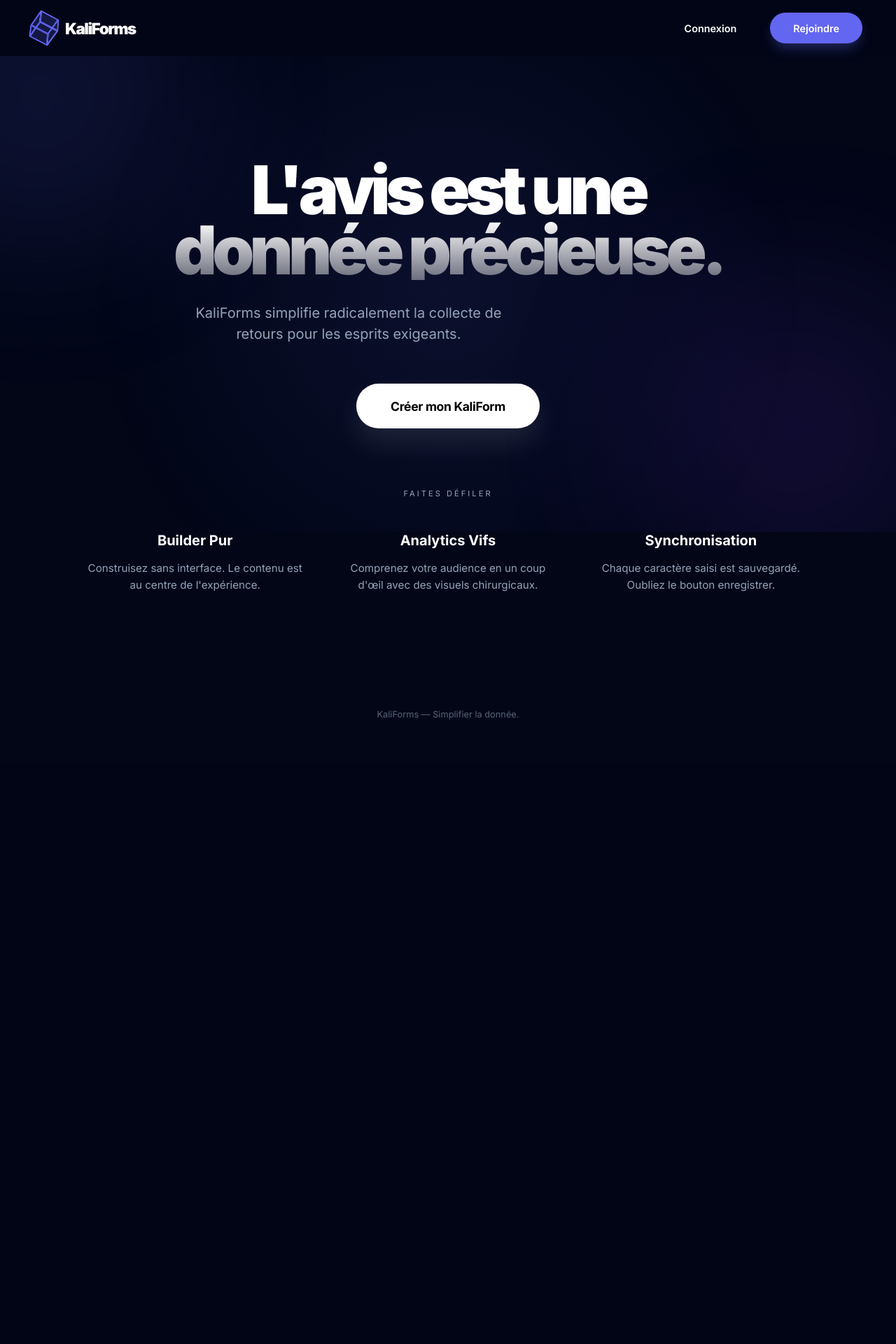
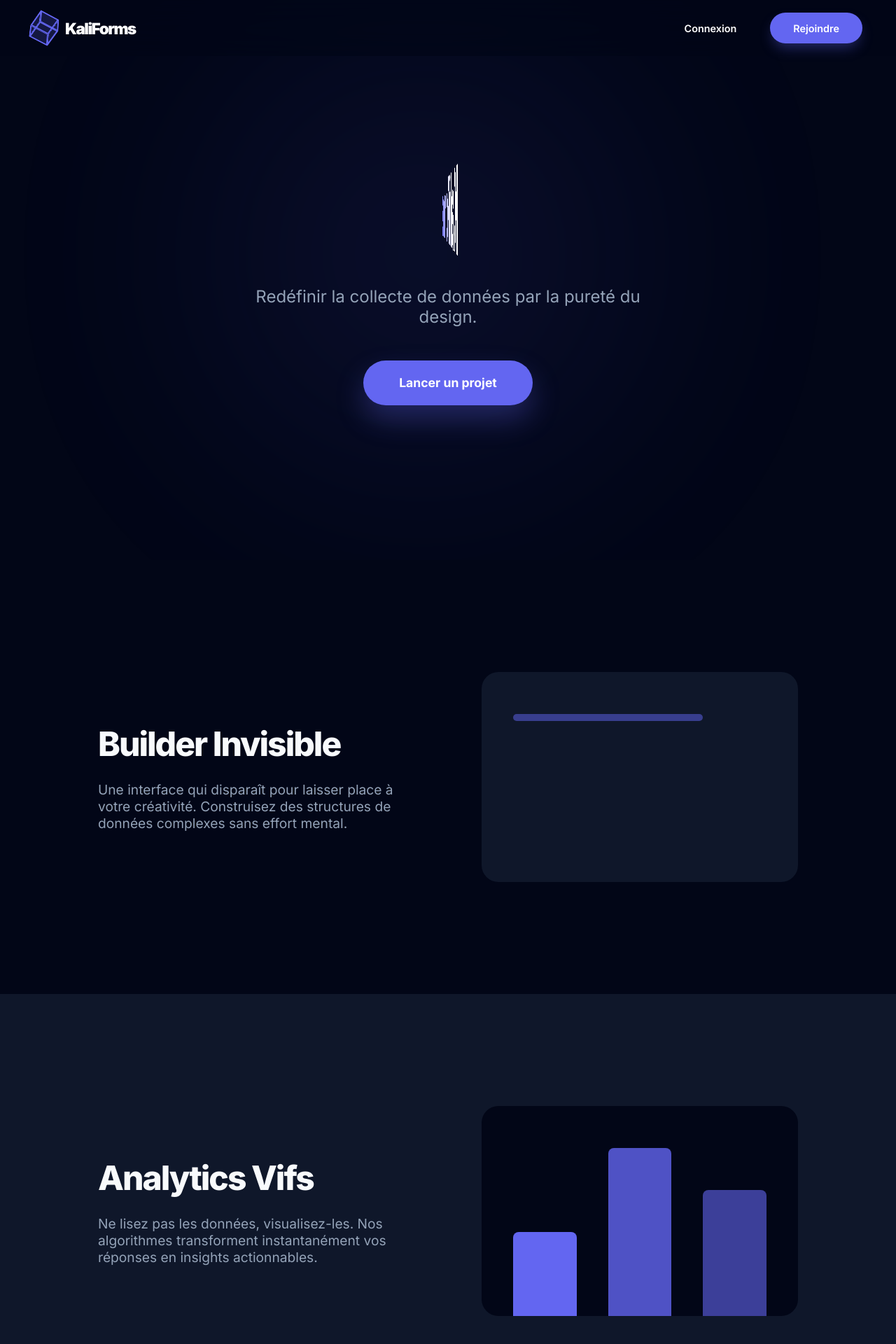
Before and after one commit to junior26-cyber/Kali-Forms, a Django app: page / in a window 1280 px wide. Shown: the top 1920 px of the page at 70% size. Before the commit the page ends 1028 px from the top, so only its background shows below. Run offline with Django 4.2, Linux system fonts and the light colour scheme.

Commit message:
Design: Inscription minimaliste, texte rotatif 3D sur l'accueil et sections animées au scroll

```diff
--- a/iot/forms/templates/forms/home.html
+++ b/iot/forms/templates/forms/home.html
@@ -1,13 +1,13 @@
 {% extends 'forms/base.html' %}
 
-{% block title %}KaliForms | Données sans friction{% endblock %}
+{% block title %}KaliForms | Expérience Interactive{% endblock %}
 
 {% block extra_css %}
 <style>
     .container { max-width: 100%; padding: 0; }
 
     .captivating-hero {
-        height: 85vh;
+        height: 100vh;
         display: flex;
         flex-direction: column;
         justify-content: center;
@@ -15,152 +15,185 @@
         text-align: center;
         position: relative;
         overflow: hidden;
-        background: radial-gradient(circle at 50% 50%, rgba(99, 102, 241, 0.1), transparent 70%);
+        margin-top: -80px;
     }
 
-    /* Ambient background animations */
-    .glow-ball {
-        position: absolute;
-        width: 400px;
-        height: 400px;
-        background: var(--primary-color);
-        filter: blur(120px);
-        opacity: 0.15;
-        z-index: -1;
-        border-radius: 50%;
-        animation: floatGlow 20s infinite alternate ease-in-out;
+    /* Rotating Text Animation */
+    .rotating-container {
+        perspective: 1000px;
+        margin-bottom: 2rem;
     }
 
-    @keyframes floatGlow {
-        from { transform: translate(-20%, -20%) scale(1); }
-        to { transform: translate(20%, 20%) scale(1.2); }
-    }
-
-    .hero-title {
-        font-size: clamp(3rem, 10vw, 6rem);
+    .rotating-name {
+        font-size: clamp(3rem, 15vw, 8rem);
         font-weight: 900;
-        letter-spacing: -0.07em;
-        line-height: 0.9;
-        margin-bottom: 2rem;
-        color: white;
-        background: linear-gradient(to bottom, #fff 50%, rgba(255,255,255,0.4));
+        letter-spacing: -0.05em;
+        display: inline-block;
+        animation: rotateName 8s infinite ease-in-out;
+        background: linear-gradient(135deg, #fff 30%, var(--primary-color) 100%);
         -webkit-background-clip: text;
         -webkit-text-fill-color: transparent;
     }
 
-    .hero-subtitle {
-        font-size: 1.25rem;
-        color: var(--text-muted);
-        max-width: 500px;
-        margin-bottom: 3.5rem;
-        font-weight: 400;
-        line-height: 1.5;
+    @keyframes rotateName {
+        0%, 100% { transform: rotateY(0deg); }
+        50% { transform: rotateY(360deg); }
     }
 
-    .cta-container {
+    .hero-subtitle {
+        font-size: 1.5rem;
+        color: var(--text-muted);
+        max-width: 600px;
+        margin-bottom: 3rem;
+        animation: fadeIn 2s ease-out;
+    }
+
+    .glow-ball {
+        position: absolute;
+        width: 600px;
+        height: 600px;
+        background: var(--primary-color);
+        filter: blur(150px);
+        opacity: 0.1;
+        z-index: -1;
+        border-radius: 50%;
+        animation: floatGlow 15s infinite alternate ease-in-out;
+    }
+
+    @keyframes floatGlow {
+        from { transform: translate(-30%, -30%); }
+        to { transform: translate(30%, 30%); }
+    }
+
+    /* Animated Sections */
+    .info-section {
+        padding: 10rem 2rem;
+        border-top: 1px solid var(--border-color);
+        opacity: 0;
+        transform: translateY(50px);
+        transition: all 1s ease-out;
+    }
+
+    .info-section.visible {
+        opacity: 1;
+        transform: translateY(0);
+    }
+
+    .section-content {
+        max-width: 1000px;
+        margin: 0 auto;
+        display: grid;
+        grid-template-columns: 1fr 1fr;
+        gap: 6rem;
+        align-items: center;
+    }
+
+    .section-text h2 {
+        font-size: 3rem;
+        font-weight: 800;
+        margin-bottom: 1.5rem;
+        letter-spacing: -2px;
+    }
+
+    .visual-box {
+        height: 300px;
+        background: var(--surface-color);
+        border-radius: 24px;
+        border: 1px solid var(--border-color);
         position: relative;
-        z-index: 10;
+        overflow: hidden;
     }
 
     .main-cta {
         height: 64px;
-        padding: 0 48px;
-        font-size: 1.1rem;
-        letter-spacing: -0.02em;
-        background: white;
-        color: black;
+        padding: 0 50px;
+        background: var(--primary-color);
+        color: white;
         border-radius: 100px;
         font-weight: 700;
-        box-shadow: 0 20px 40px rgba(255,255,255,0.1);
-        transition: var(--transition);
+        font-size: 1.1rem;
+        transition: all 0.3s;
+        box-shadow: 0 20px 40px rgba(99, 102, 241, 0.3);
     }
 
     .main-cta:hover {
-        transform: scale(1.05) translateY(-2px);
-        box-shadow: 0 30px 60px rgba(99, 102, 241, 0.3);
-        background: var(--primary-color);
-        color: white;
+        transform: scale(1.05);
+        background: white;
+        color: black;
     }
 
-    .scroll-indicator {
-        position: absolute;
-        bottom: 40px;
-        font-size: 0.7rem;
-        text-transform: uppercase;
-        letter-spacing: 3px;
-        color: var(--text-muted);
-        animation: bounce 2s infinite;
+    @media (max-width: 768px) {
+        .section-content { grid-template-columns: 1fr; gap: 3rem; text-align: center; }
     }
-
-    @keyframes bounce {
-        0%, 20%, 50%, 80%, 100% {transform: translateY(0);}
-        40% {transform: translateY(-10px);}
-        60% {transform: translateY(-5px);}
-    }
-
-    /* Grid Section - Simplified */
-    .simple-grid {
-        max-width: 1100px;
-        margin: 0 auto 100px;
-        padding: 0 2rem;
-        display: grid;
-        grid-template-columns: repeat(3, 1fr);
-        gap: 3rem;
-    }
-
-    .grid-box {
-        text-align: center;
-    }
-
-    .grid-box h3 {
-        font-size: 1.25rem;
-        font-weight: 700;
-        margin-bottom: 1rem;
-        color: white;
-    }
-
-    .grid-box p {
-        font-size: 0.95rem;
-        color: var(--text-muted);
-        line-height: 1.6;
-    }
-
 </style>
 {% endblock %}
 
 {% block content %}
     <section class="captivating-hero">
-        <div class="glow-ball" style="top: -100px; left: -100px;"></div>
-        <div class="glow-ball" style="bottom: -100px; right: -100px; background: #7c3aed;"></div>
+        <div class="glow-ball"></div>
+        <div class="rotating-container">
+            <div class="rotating-name">KaliForms</div>
+        </div>
+        <p class="hero-subtitle">Redéfinir la collecte de données par la pureté du design.</p>
 
         <div class="reveal">
-            <h1 class="hero-title">L'avis est une<br>donnée précieuse.</h1>
-            <p class="hero-subtitle">KaliForms simplifie radicalement la collecte de retours pour les esprits exigeants.</p>
+            {% if user.is_authenticated %}
+                <a href="{% url 'dashboard' %}" class="btn main-cta">Mon Dashboard</a>
+            {% else %}
+                <a href="{% url 'signup' %}" class="btn main-cta">Lancer un projet</a>
+            {% endif %}
+        </div>
+    </section>
 
-            <div class="cta-container">
-                {% if user.is_authenticated %}
-                    <a href="{% url 'dashboard' %}" class="btn main-cta">Accéder à mon espace</a>
-                {% else %}
-                    <a href="{% url 'signup' %}" class="btn main-cta">Créer mon KaliForm</a>
-                {% endif %}
+    <!-- Animated Section 1 -->
+    <section class="info-section" id="sec1">
+        <div class="section-content">
+            <div class="section-text">
+                <h2>Builder Invisible</h2>
+                <p style="color: var(--text-muted); font-size: 1.2rem;">Une interface qui disparaît pour laisser place à votre créativité. Construisez des structures de données complexes sans effort mental.</p>
+            </div>
+            <div class="visual-box">
+                <div style="position: absolute; top: 20%; left: 10%; width: 60%; height: 10px; background: var(--primary-color); border-radius: 5px; opacity: 0.5;"></div>
+                <div style="position: absolute; top: 40%; left: 10%; width: 80%; height: 10px; background: var(--border-color); border-radius: 5px;"></div>
+                <div style="position: absolute; top: 60%; left: 10%; width: 40%; height: 10px; background: var(--border-color); border-radius: 5px;"></div>
             </div>
         </div>
-
-        <div class="scroll-indicator">Faites défiler</div>
     </section>
 
-    <section class="simple-grid reveal">
-        <div class="grid-box">
-            <h3>Builder Pur</h3>
-            <p>Construisez sans interface. Le contenu est au centre de l'expérience.</p>
-        </div>
-        <div class="grid-box">
-            <h3>Analytics Vifs</h3>
-            <p>Comprenez votre audience en un coup d'œil avec des visuels chirurgicaux.</p>
-        </div>
-        <div class="grid-box">
-            <h3>Synchronisation</h3>
-            <p>Chaque caractère saisi est sauvegardé. Oubliez le bouton enregistrer.</p>
+    <!-- Animated Section 2 -->
+    <section class="info-section" id="sec2" style="background: var(--surface-color);">
+        <div class="section-content" style="grid-template-columns: 1fr 1fr;">
+            <div class="visual-box" style="background: var(--bg-color); order: 2;">
+                <div style="position: absolute; bottom: 0; left: 10%; width: 20%; height: 40%; background: var(--primary-color); border-radius: 8px 8px 0 0;"></div>
+                <div style="position: absolute; bottom: 0; left: 40%; width: 20%; height: 80%; background: var(--primary-color); border-radius: 8px 8px 0 0; opacity: 0.8;"></div>
+                <div style="position: absolute; bottom: 0; left: 70%; width: 20%; height: 60%; background: var(--primary-color); border-radius: 8px 8px 0 0; opacity: 0.6;"></div>
+            </div>
+            <div class="section-text" style="order: 1;">
+                <h2>Analytics Vifs</h2>
+                <p style="color: var(--text-muted); font-size: 1.2rem;">Ne lisez pas les données, visualisez-les. Nos algorithmes transforment instantanément vos réponses en insights actionnables.</p>
+            </div>
         </div>
     </section>
+
+    <section style="text-align: center; padding: 10rem 2rem;">
+        <h2 style="font-size: 3rem; font-weight: 900; margin-bottom: 2rem;">Prêt pour le futur ?</h2>
+        <a href="{% url 'signup' %}" class="btn main-cta" style="background: white; color: black;">Créer mon premier KaliForm</a>
+    </section>
 {% endblock %}
+
+{% block extra_js %}
+<script>
+    // Intersection Observer for scroll animations
+    const observer = new IntersectionObserver((entries) => {
+        entries.forEach(entry => {
+            if (entry.isIntersecting) {
+                entry.target.classList.add('visible');
+            }
+        });
+    }, { threshold: 0.2 });
+
+    document.querySelectorAll('.info-section').forEach(section => {
+        observer.observe(section);
+    });
+</script>
+{% endblock %}
```
Also changed, not shown: iot/forms/templates/forms/signup.html (+6 -8 lines).
